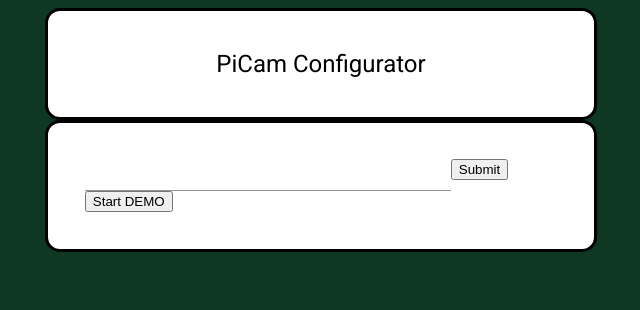
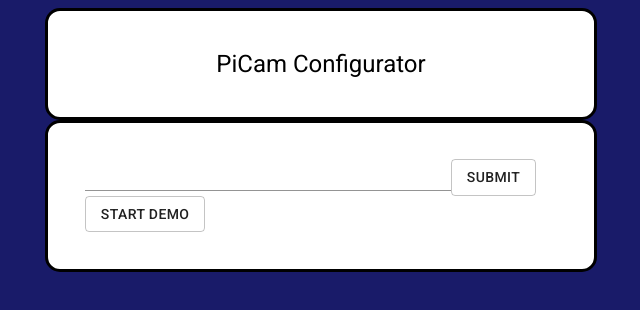
Before and after one commit to maxupravitelev/picam-config, a React (Create React App) app: page / in a window 1280 px wide. Shown: the top 310 px of the page, without its empty margins (319-959 px from the left). Built offline with nearby package versions, Linux system fonts and the light colour scheme.

Commit message:
fix submit buttons

```diff
--- a/package.json
+++ b/package.json
@@ -21,12 +21,6 @@
     "test": "react-scripts test",
     "eject": "react-scripts eject"
   },
-  "eslintConfig": {
-    "extends": [
-      "react-app",
-      "react-app/jest"
-    ]
-  },
   "browserslist": {
     "production": [
       ">0.2%",
--- a/src/App.css
+++ b/src/App.css
@@ -1,6 +1,6 @@
 body {
   /* background-color: rgb(57, 91, 184); */
-  background-color: rgb(15, 56, 34);
+  background-color: rgb(25, 27, 105);
 
 }
 
@@ -15,6 +15,16 @@ body {
 
 .header {
   text-align: center;
+}
+
+.configSection {
+  margin: auto
+}
+
+.configFormField {
+  border-radius: 15px;
+  padding: 0.3em;
+  margin: auto
 }
 
 /* .capture {
--- a/src/App.js
+++ b/src/App.js
@@ -1,45 +1,29 @@
-import "./App.css";
+import './App.css'
 import React, {
   useState,
   // useEffect
-} from "react";
+} from 'react'
 // import { Formik, Form, Field } from 'formik'
 
 // import configService from "./services/config"
 
-import UrlForm from "./components/UrlForm";
-import ConfigList from "./components/ConfigList";
+import UrlForm from './components/UrlForm'
+import ConfigList from './components/ConfigList'
 
-import Header from "./components/Header";
-import Capture from "./components/Capture";
-
+import Header from './components/Header'
+import Capture from './components/Capture'
 
 const App = () => {
-  const [config, setConfig] = useState(null);
-  const [configUrl, setConfigUrl] = useState("");
+  const [config, setConfig] = useState(null)
+  const [configUrl, setConfigUrl] = useState('')
 
-  const [streamUrl, setStreamUrl] = useState("");
-
-  // useEffect(() => {
-  //     configService.getConfig(configUrl).then((config) => {
-  //       console.log(config);
-  //       setConfig(config);
-  //     });
-
-  //   // eslint-disable-next-line
-  // }, [config]);
+  const [streamUrl, setStreamUrl] = useState('')
 
   const getStreamUrlFromForm = (url, configObject) => {
-    setConfigUrl(url.configUrl);
-    // console.log(configUrl)
-    setStreamUrl(url.streamUrl);
-
-    // console.log(streamUrl)
-    setConfig(configObject);
-  };
-
-  // console.log("url" + streamUrl)
-  // console.log("config" + config)
+    setConfigUrl(url.configUrl)
+    setStreamUrl(url.streamUrl)
+    setConfig(configObject)
+  }
 
   if (!configUrl)
     return (
@@ -47,7 +31,7 @@ const App = () => {
         <Header />
         <UrlForm getStreamUrlFromForm={getStreamUrlFromForm} />
       </div>
-    );
+    )
   else {
     return (
       <div className="App">
@@ -56,8 +40,8 @@ const App = () => {
 
         <ConfigList config={config} configUrl={configUrl} />
       </div>
-    );
+    )
   }
-};
+}
 
-export default App;
+export default App
--- a/src/components/ConfigList.js
+++ b/src/components/ConfigList.js
@@ -1,5 +1,5 @@
-import React, { useState, useEffect } from "react";
-import configService from "../services/config";
+import React, { useState, useEffect } from 'react'
+import configService from '../services/config'
 
 import {
   Table,
@@ -15,46 +15,45 @@ import {
   Accordion,
   AccordionSummary,
   AccordionDetails,
-} from "@material-ui/core";
-import ExpandMoreIcon from "@material-ui/icons/ExpandMore";
+} from '@material-ui/core'
+import ExpandMoreIcon from '@material-ui/icons/ExpandMore'
 
-import ConfigFormField from "../components/ConfigFormField";
-import ConfigSection from "../components/ConfigSection";
-
+import ConfigFormField from '../components/ConfigFormField'
+import ConfigSection from '../components/ConfigSection'
 
 const ConfigList = ({ config, configUrl }) => {
   let initFormFields = {
-    awb_gains: "",
-  };
+    awb_gains: '',
+  }
 
-  const [formField, setFormField] = useState(initFormFields);
-  const [configKeys, setConfigKeys] = useState(null);
-  const [configSections, setConfigSections] = useState(null);
+  const [formField, setFormField] = useState(initFormFields)
+  const [configKeys, setConfigKeys] = useState(null)
+  const [configSections, setConfigSections] = useState(null)
   // console.log(formField);
 
   useEffect(() => {
     const setKeys = () => {
-      let sections = Object.keys(config);
-      setConfigSections(sections);
+      let sections = Object.keys(config)
+      setConfigSections(sections)
 
-      let configKeys = Object.keys(config.picam_config);
-      setConfigKeys(configKeys);
+      let configKeys = Object.keys(config.picam_config)
+      setConfigKeys(configKeys)
 
       for (let i = 0; i < configKeys.length; i++) {
-        let newKey = configKeys[i];
-        // eslint-disable-next-line react-hooks/exhaustive-deps
+        let newKey = configKeys[i]
+
         initFormFields = {
           ...initFormFields,
-          [newKey]: "",
-        };
+          [newKey]: '',
+        }
       }
-      setFormField(initFormFields);
-    };
+      setFormField(initFormFields)
+    }
 
     if (config) {
-      setKeys();
+      setKeys()
     }
-  }, [config]);
+  }, [config])
 
   // console.log(configKeys);
   //   console.log(formField);
@@ -62,24 +61,24 @@ const ConfigList = ({ config, configUrl }) => {
   if (!configKeys) return <div></div>
 
   const handleSubmit = (e) => {
-    e.preventDefault();
-    config.picam_config.awb_gains = parseFloat(formField.awb_gains);
+    e.preventDefault()
+    config.picam_config.awb_gains = parseFloat(formField.awb_gains)
 
-    configService.setConfig(configUrl, config);
+    configService.setConfig(configUrl, config)
 
-    setFormField(initFormFields);
-  };
+    setFormField(initFormFields)
+  }
 
   const handleFormField = (e) => {
-    let name = e.target.name;
+    let name = e.target.name
     // console.log(formField);
 
-    let newformField = e.target.value;
+    let newformField = e.target.value
     setFormField({
       ...formField,
       [name]: newformField,
-    });
-  };
+    })
+  }
 
   return (
     <div className="app">
@@ -97,77 +96,21 @@ const ConfigList = ({ config, configUrl }) => {
               <p>{sectionKey}</p>
             </AccordionSummary>
             <AccordionDetails>
-            <ConfigSection
+              <ConfigSection
                 config={config}
                 configSection={sectionKey}
                 handleFormField={handleFormField}
-                />
-
+              />
             </AccordionDetails>
           </Accordion>
         ))}
-        <Accordion>
-          <AccordionSummary
-            expandIcon={<ExpandMoreIcon />}
-            aria-controls="panel1a-content"
-            id="panel1a-header"
-          >
-            <p>PiCam Config</p>
-          </AccordionSummary>
-          <AccordionDetails>
-            <TableContainer component={Paper}>
-              <Table>
-                <TableBody>
-                  {configKeys.map((key, index) => (
-                    // <div id={"div" + key + index}>
-                    <TableRow id={"p" + key + index}>
-                      <TableCell>{configKeys[index]}</TableCell>
-                      <TableCell>
-                        <ConfigFormField
-                          id={"input" + key + index}
-                          currentFieldValue={config.picam_config[key]}
-                          value={formField[key]}
-                          name={key}
-                          onChange={handleFormField}
-                        />
-                        {/* <TextField */}
-                        {/* <input
-                          // type="text"
-                          // id={"input" + key + index}
-                          // default={config.picam_config[key]}
-                          // placeholder={config.picam_config[key]}
-                          className="input"
-                          value={formField[key]}
-                          name={key}
-                          onChange={handleFormField}
-                        /> */}
-                      </TableCell>
 
-                      {/* </div> */}
-                    </TableRow>
-                  ))}
-                </TableBody>
-              </Table>
-            </TableContainer>
-            {configSections.map((key) => (
-              <div>
-                <AccordionSummary
-                  expandIcon={<ExpandMoreIcon />}
-                  aria-controls="panel1a-content"
-                  id="panel1a-header"
-                >
-                  <p>{key}</p>
-                </AccordionSummary>
-                <AccordionDetails></AccordionDetails>
-              </div>
-            ))}
-
-            <Button color="primary">SET</Button>
-          </AccordionDetails>
-        </Accordion>
+        <Button type="submit" variant="outlined">
+          SET
+        </Button>
       </form>
     </div>
-  );
-};
+  )
+}
 
-export default ConfigList;
+export default ConfigList
--- a/src/components/UrlForm.js
+++ b/src/components/UrlForm.js
@@ -1,54 +1,48 @@
-import React, { useState } from "react";
-import configService from "../services/config";
+import React, { useState } from 'react'
+import configService from '../services/config'
 
-import {
-  TextField,
-  Button
-} from "@material-ui/core";
+import { TextField, Button } from '@material-ui/core'
 
-import dummy_config from "../demo_mode/config";
-
+import dummy_config from '../demo_mode/config'
 
 const UrlForm = ({ getStreamUrlFromForm }) => {
   const initValue = {
-    streamUrl: "",
-    configUrl: "",
-  };
+    streamUrl: '',
+    configUrl: '',
+  }
 
   // const [url, setUrl] = useState("")
-  const [value, setValue] = useState(initValue);
+  const [value, setValue] = useState(initValue)
 
   const handleSubmit = async (e) => {
-    e.preventDefault();
+    e.preventDefault()
 
     // if (!url) return;
-    let config = await configService.getConfig(value.configUrl);
+    let config = await configService.getConfig(value.configUrl)
 
-    getStreamUrlFromForm(value, config);
+    getStreamUrlFromForm(value, config)
 
     // setValue(initValue)
-  };
+  }
 
   const handleValue = (e) => {
-    let name = e.target.name;
+    let name = e.target.name
     // console.log(value);
 
-    let newValue = e.target.value;
+    let newValue = e.target.value
     setValue({
       ...value,
       [name]: newValue,
-    });
-  };
+    })
+  }
 
-  const handleDemoMode = () =>{
+  const handleDemoMode = () => {
+    const dummy_values = {
+      streamUrl: 'dummy_url',
+      configUrl: 'dummy_config',
+    }
 
-    const dummy_values = {
-      streamUrl: "dummy_url",
-      configUrl: "dummy_config",
-    };
-
-    getStreamUrlFromForm(dummy_values, dummy_config);
-
+    getStreamUrlFromForm(dummy_values, dummy_config)
   }
 
   return (
@@ -68,17 +62,20 @@ const UrlForm = ({ getStreamUrlFromForm }) => {
           name="configUrl"
           onChange={handleValue}
         />
-        {/* <Button variant="contained" color="primary">
+        <Button
+          type="submit"
+          variant="outlined">
             Submit
-        </Button> */}
-        <button>Submit</button>
+        </Button>
+        {/* <button>Submit</button> */}
       </form>
-      <button
-        onClick={handleDemoMode}>
-        Start DEMO
-        </button>
+      <Button variant="outlined"
+        onClick={handleDemoMode}
+        >
+          Start DEMO
+          </Button>
     </div>
-  );
-};
+  )
+}
 
-export default UrlForm;
+export default UrlForm
--- a/src/demo_mode/config.js
+++ b/src/demo_mode/config.js
@@ -1,69 +1,51 @@
 const dummy_config = {
-    "analyzer_config": {
-        "bbox_mode": "false",
-        "detection_area_factor": 0.001,
-        "gauss_blur_factor": 7,
-        "resize_width": 400
+  analyzer_config: {
+    bbox_mode: 'false',
+    detection_area_factor: 0.001,
+    gauss_blur_factor: 7,
+    resize_width: 400,
   },
 
-        "adjust_config": {
-            "bbox_mode": "false"
+  adjust_config: {
+    bbox_mode: 'false',
   },
-    "file_writer_config": {
-        "mode": "gif",
-        "image_limit": 50,
-        "inactivity_limit": 4,
-        "fps_in_avi_mode": 30,
-        "buffer_length": 10
+  file_writer_config: {
+    mode: 'gif',
+    image_limit: 50,
+    inactivity_limit: 4,
+    fps_in_avi_mode: 30,
+    buffer_length: 10,
   },
-    "general_config": {
-        "camera": "webcam",
-        "debug_mode": "false",
-        "draw_bbox": "false",
-        "enable_fps_timer": "false",
-        "output_format": "gif",
-        "verbose": "true",
-        "create_buffer": "true"
+  general_config: {
+    camera: 'webcam',
+    debug_mode: 'false',
+    draw_bbox: 'false',
+    enable_fps_timer: 'false',
+    output_format: 'gif',
+    verbose: 'true',
+    create_buffer: 'true',
   },
-    "gif_config": {
-        "gif_duration": 50,
-        "imagemagick_installed": "true",
-        "loop_gif": 0
+  gif_config: {
+    gif_duration: 50,
+    imagemagick_installed: 'true',
+    loop_gif: 0,
   },
-    "picam_config": {
-        "awb_gains": 2,
-        "awb_mode": "off",
-        "exposure_mode": "auto",
-        "framerate": 30,
-        "resolution_16:9": [
-            [
-                1280,
-                730
+  picam_config: {
+    awb_gains: 2,
+    awb_mode: 'off',
+    exposure_mode: 'auto',
+    framerate: 30,
+    'resolution_16:9': [
+      [1280, 730],
+      [1640, 922],
+      [1920, 1080],
     ],
-            [
-                1640,
-                922
+    'resolution_4:3': [
+      [640, 480],
+      [1024, 768],
+      [1640, 1232],
     ],
-            [
-                1920,
-                1080
-            ]
-        ],
-        "resolution_4:3": [
-            [
-                640,
-                480
-            ],
-            [
-                1024,
-                768
-            ],
-            [
-                1640,
-                1232
-            ]
-        ]
-    }
+  },
 }
 
 export default dummy_config
```
Also changed, not shown: src/components/Capture.js (+3 -6 lines), src/components/ConfigFormField.js (+14 -9 lines), src/components/ConfigSection.js (+22 -31 lines), src/index.js (+9 -10 lines), src/services/config.js (+13 -13 lines), 1 other file (tests, documents, lock files or other folders). Lines whose indentation alone changed are shown as unchanged.
